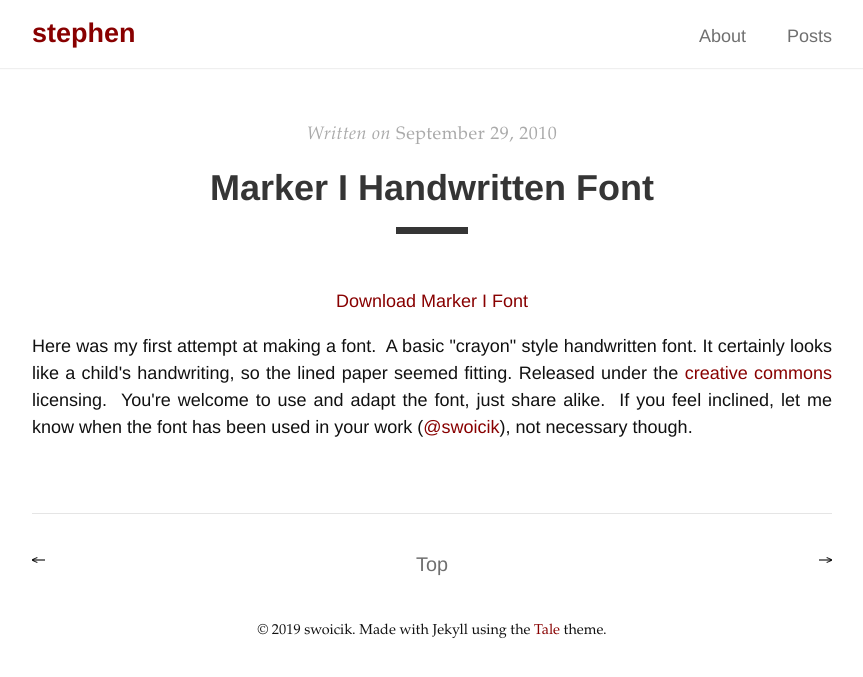
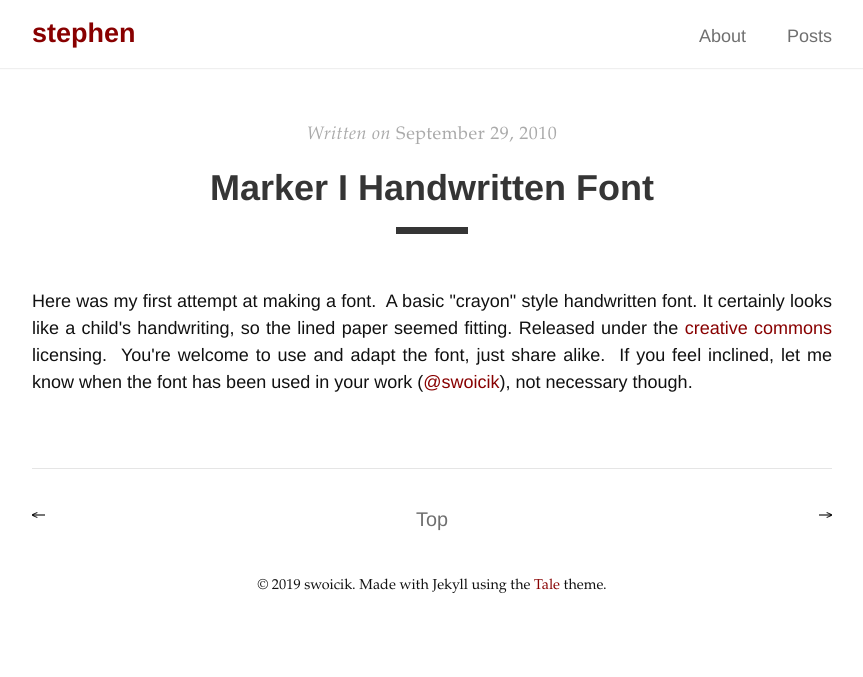
Before and after one commit to swoicik/swoicik.github.io, a Jekyll site: the page built from _posts/2010-09-29-marker-i-handwritten-font.md, in a window 1280 px wide. Shown: the top 677 px of the page, without its empty margins (208-1071 px from the left). Built offline with Jekyll 4.4.1, drawn with Linux system fonts in a browser that asks for light colours.

Commit message:
Syncing _posts/2010-09-29-marker-i-handwritten-font.md from WordPress at https://woicik.rivikhosting.com (stephen) - wpghs

```diff
--- a/_posts/2010-09-29-marker-i-handwritten-font.md
+++ b/_posts/2010-09-29-marker-i-handwritten-font.md
@@ -5,12 +5,11 @@
 post_excerpt: "Here is my first attempt at making a font.  Pretty basic handwritten font. Certainly looks like a child's handwriting, so the lined paper seemed fitting. Released under the creative commons licensing.  You're welcome to use and adapt the font, just share alike.  If you feel inclined, let me know when the font has been used in your work, not necessary though."
 layout: post
 permalink: >
-  http://woicik.rivikhosting.com/2010/marker-i-handwritten-font/
+  https://woicik.rivikhosting.com/2010/marker-i-handwritten-font/
 published: true
 post_date: 2010-09-29 08:26:35
 ---
-<p style="text-align: center;"><a title="Marker I Font" href="http://woicik.rivikhosting.com/files/2013/09/Marker-I.zip">Download Marker I Font</a></p>
-<p>Here was my first attempt at making a font.&nbsp; A basic "crayon" style handwritten font. It certainly looks like a child's handwriting, so the lined paper seemed fitting. Released under the <a href="http://creativecommons.org/licenses/by-sa/3.0/" target="_blank" rel="noopener noreferrer">creative commons</a> licensing. &nbsp;You're welcome to use and adapt the font, just share alike. &nbsp;If you feel inclined, let me know when the font has been used in your work (<a href="https://twitter.com/swoicik" target="_blank" rel="noopener noreferrer">@swoicik</a>), not necessary though.</p>
+<p>Here was my first attempt at making a font.  A basic "crayon" style handwritten font. It certainly looks like a child's handwriting, so the lined paper seemed fitting. Released under the <a href="http://creativecommons.org/licenses/by-sa/3.0/" target="_blank" rel="noopener noreferrer">creative commons</a> licensing.  You're welcome to use and adapt the font, just share alike.  If you feel inclined, let me know when the font has been used in your work (<a href="https://twitter.com/swoicik" target="_blank" rel="noopener noreferrer">@swoicik</a>), not necessary though.</p>
 
 <!-- wp:gumroad/gumroad-block {"id":"Marker1","type":"embed","text":"Download the Marker I Font","url":"https://gumroad.com/l/Marker1"} -->
 <div class="gumroad-product-embed" data-gumroad-product-id="Marker1" class="wp-block-gumroad-gumroad-block"></div>
```
